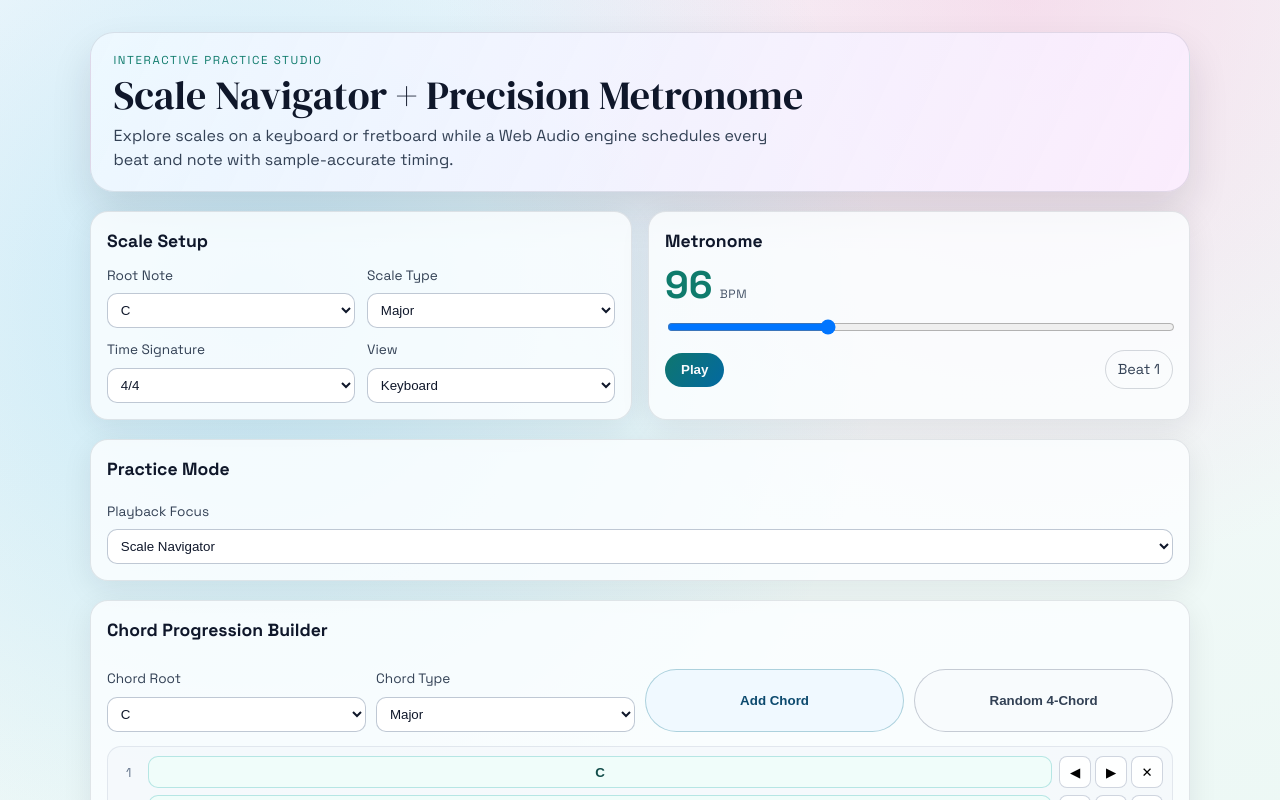
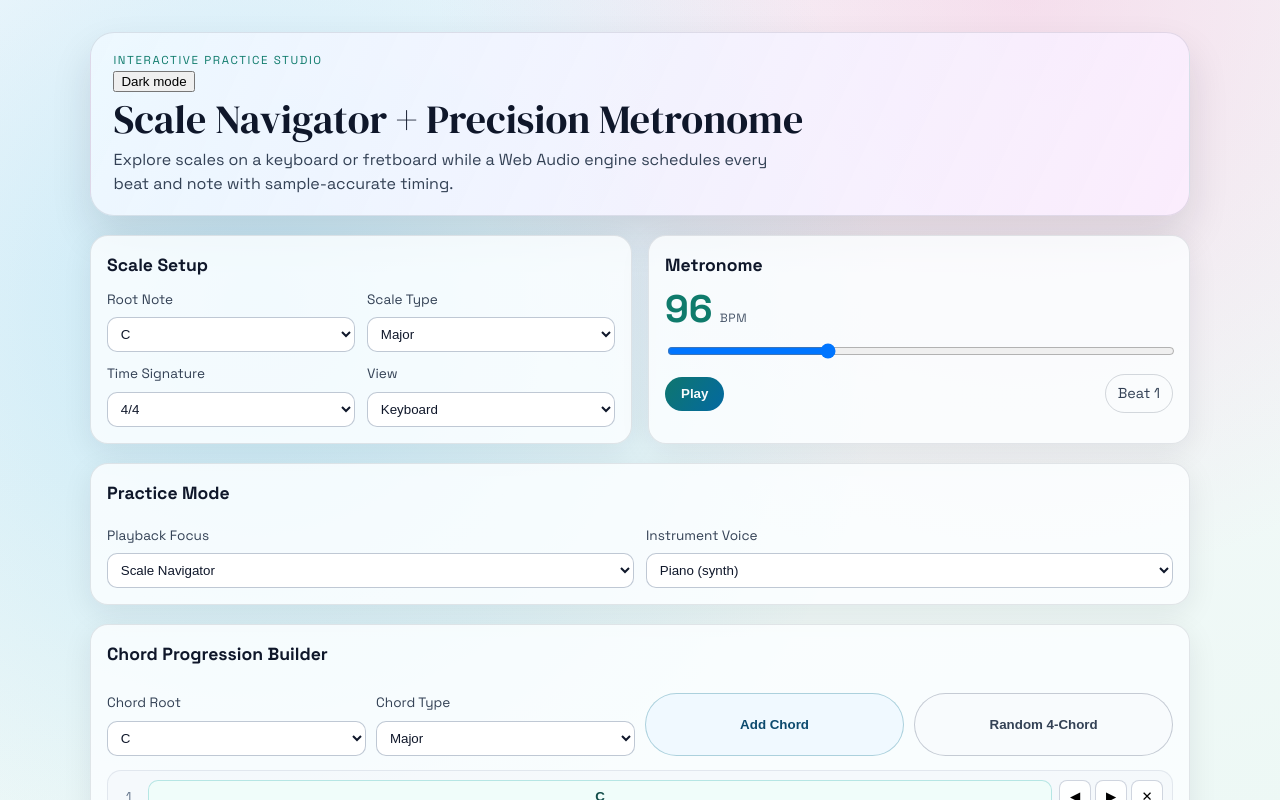
Before and after one commit to shivansh31414/practice__music, a React (Vite) app: page / in a window 1280 px wide. Shown: the top 800 px of the page. Built offline with nearby package versions, Linux system fonts and the light colour scheme.

Commit message:
feat: integrate app flow for progression practice

```diff
--- a/src/App.jsx
+++ b/src/App.jsx
@@ -14,6 +14,17 @@ import {
   toPitchClass,
 } from './data/scales'
 
+const THEME_STORAGE_KEY = 'practice_music_theme'
+
+const getInitialTheme = () => {
+  const stored = window.localStorage.getItem(THEME_STORAGE_KEY)
+  if (stored === 'light' || stored === 'dark') {
+    return stored
+  }
+
+  return window.matchMedia('(prefers-color-scheme: dark)').matches ? 'dark' : 'light'
+}
+
 function App() {
   return (
     <ProgressionProvider>
@@ -28,11 +39,14 @@ function PracticeStudio() {
   const [timeSignature, setTimeSignature] = useState('4/4')
   const [instrument, setInstrument] = useState('keyboard')
   const [practiceMode, setPracticeMode] = useState('scale')
+  const [voice, setVoice] = useState('piano')
+  const [theme, setTheme] = useState(getInitialTheme)
   const [bpm, setBpm] = useState(96)
   const [isPlaying, setIsPlaying] = useState(false)
   const [beat, setBeat] = useState(0)
   const [activePitchClass, setActivePitchClass] = useState(null)
   const [activeChordPitchClasses, setActiveChordPitchClasses] = useState([])
+  const [activeChordMidiNotes, setActiveChordMidiNotes] = useState([])
 
   const audioEngineRef = useRef(null)
 
@@ -58,10 +72,18 @@ function PracticeStudio() {
   )
 
   useEffect(() => {
+    document.documentElement.setAttribute('data-theme', theme)
+    window.localStorage.setItem(THEME_STORAGE_KEY, theme)
+  }, [theme])
+
+  useEffect(() => {
     const engine = new AudioEngine({
       onTick: (beatInBar) => setBeat(beatInBar),
       onScaleNote: (midiNote) => setActivePitchClass(toPitchClass(midiNote)),
-      onChord: (midiNotes) => setActiveChordPitchClasses(midiNotes.map((note) => toPitchClass(note))),
+      onChord: (midiNotes) => {
+        setActiveChordMidiNotes(midiNotes)
+        setActiveChordPitchClasses(midiNotes.map((note) => toPitchClass(note)))
+      },
       onStop: () => setIsPlaying(false),
     })
     audioEngineRef.current = engine
@@ -81,12 +103,22 @@ function PracticeStudio() {
       bpm,
       timeSignature,
       mode: practiceMode,
+      instrumentVoice: voice,
       scaleMidiNotes: playableScale,
       progressionMidiNotes,
       beatsPerChord,
       loopProgression: isLooping,
     })
-  }, [bpm, timeSignature, playableScale, progressionMidiNotes, beatsPerChord, isLooping, practiceMode])
+  }, [
+    bpm,
+    timeSignature,
+    playableScale,
+    progressionMidiNotes,
+    beatsPerChord,
+    isLooping,
+    practiceMode,
+    voice,
+  ])
 
   const togglePlayback = async () => {
     const engine = audioEngineRef.current
@@ -100,6 +132,7 @@ function PracticeStudio() {
       setBeat(0)
       setActivePitchClass(null)
       setActiveChordPitchClasses([])
+      setActiveChordMidiNotes([])
       return
     }
 
@@ -111,6 +144,7 @@ function PracticeStudio() {
       bpm,
       timeSignature,
       mode: practiceMode,
+      instrumentVoice: voice,
       scaleMidiNotes: playableScale,
       progressionMidiNotes,
       beatsPerChord,
@@ -122,7 +156,17 @@ function PracticeStudio() {
   return (
     <main className="app-shell">
       <header className="hero">
+        <div className="hero-topbar">
           <p className="eyebrow">Interactive Practice Studio</p>
+          <button
+            className="theme-toggle"
+            type="button"
+            aria-label={`Switch to ${theme === 'dark' ? 'light' : 'dark'} mode`}
+            onClick={() => setTheme((prev) => (prev === 'dark' ? 'light' : 'dark'))}
+          >
+            {theme === 'dark' ? 'Light mode' : 'Dark mode'}
+          </button>
+        </div>
         <h1>Scale Navigator + Precision Metronome</h1>
         <p className="hero-copy">
           Explore scales on a keyboard or fretboard while a Web Audio engine schedules every beat
@@ -153,6 +197,7 @@ function PracticeStudio() {
 
       <section className="panel mode-panel">
         <h2>Practice Mode</h2>
+        <div className="control-grid">
           <label>
             Playback Focus
             <select
@@ -162,6 +207,7 @@ function PracticeStudio() {
                 setBeat(0)
                 setActivePitchClass(null)
                 setActiveChordPitchClasses([])
+                setActiveChordMidiNotes([])
                 if (isPlaying) {
                   audioEngineRef.current?.stop()
                   setIsPlaying(false)
@@ -172,6 +218,15 @@ function PracticeStudio() {
               <option value="progression">Chord Progression</option>
             </select>
           </label>
+
+          <label>
+            Instrument Voice
+            <select value={voice} onChange={(event) => setVoice(event.target.value)}>
+              <option value="piano">Piano (synth)</option>
+              <option value="guitar">Guitar (pluck)</option>
+            </select>
+          </label>
+        </div>
       </section>
 
       <ChordProgressionBuilder isPlaying={isPlaying && practiceMode === 'progression'} onPlayToggle={togglePlayback} />
@@ -186,6 +241,8 @@ function PracticeStudio() {
         }
         activePitchClass={practiceMode === 'scale' ? activePitchClass : null}
         activePitchClasses={practiceMode === 'progression' ? activeChordPitchClasses : []}
+        activeChordMidiNotes={practiceMode === 'progression' ? activeChordMidiNotes : []}
+        showChordViews={practiceMode === 'progression'}
         label={
           practiceMode === 'scale'
             ? `${NOTE_NAMES[root]} ${selectedScale.name}`
```
Lines whose indentation alone changed are shown as unchanged.
